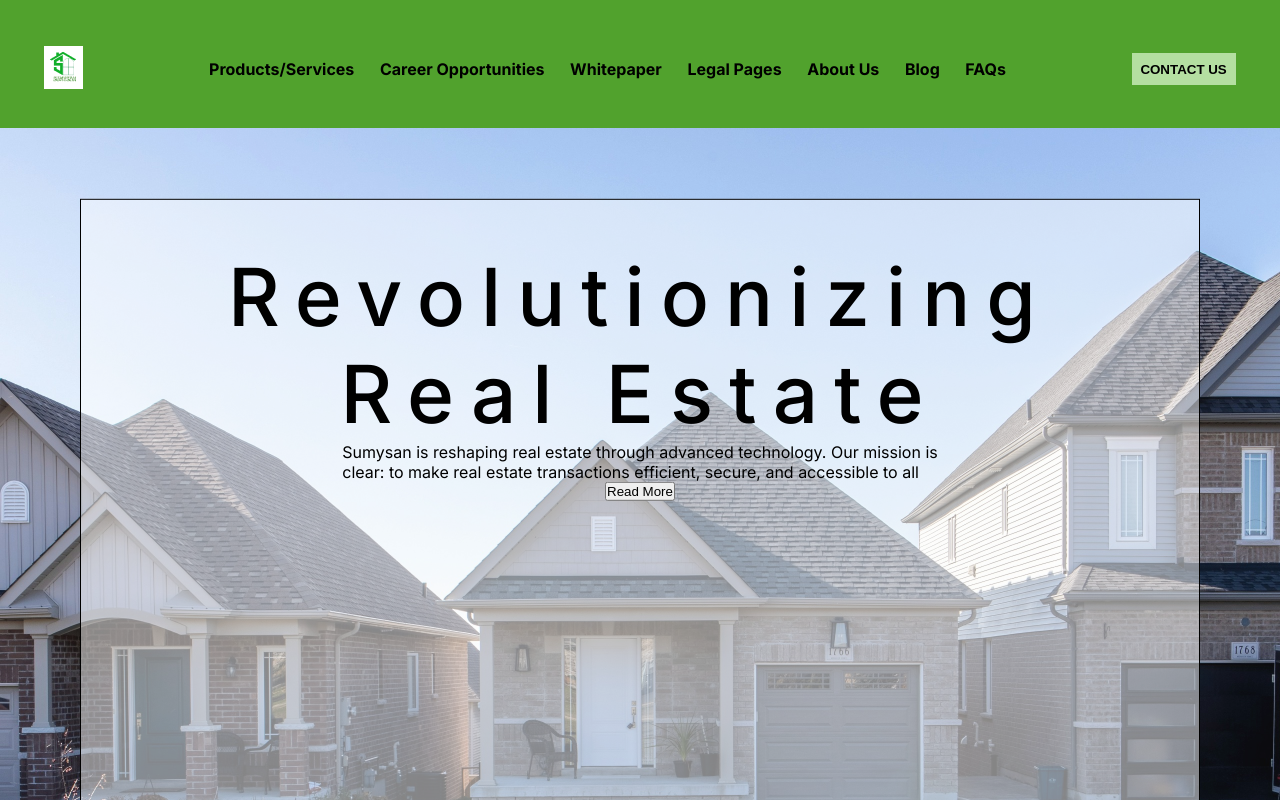
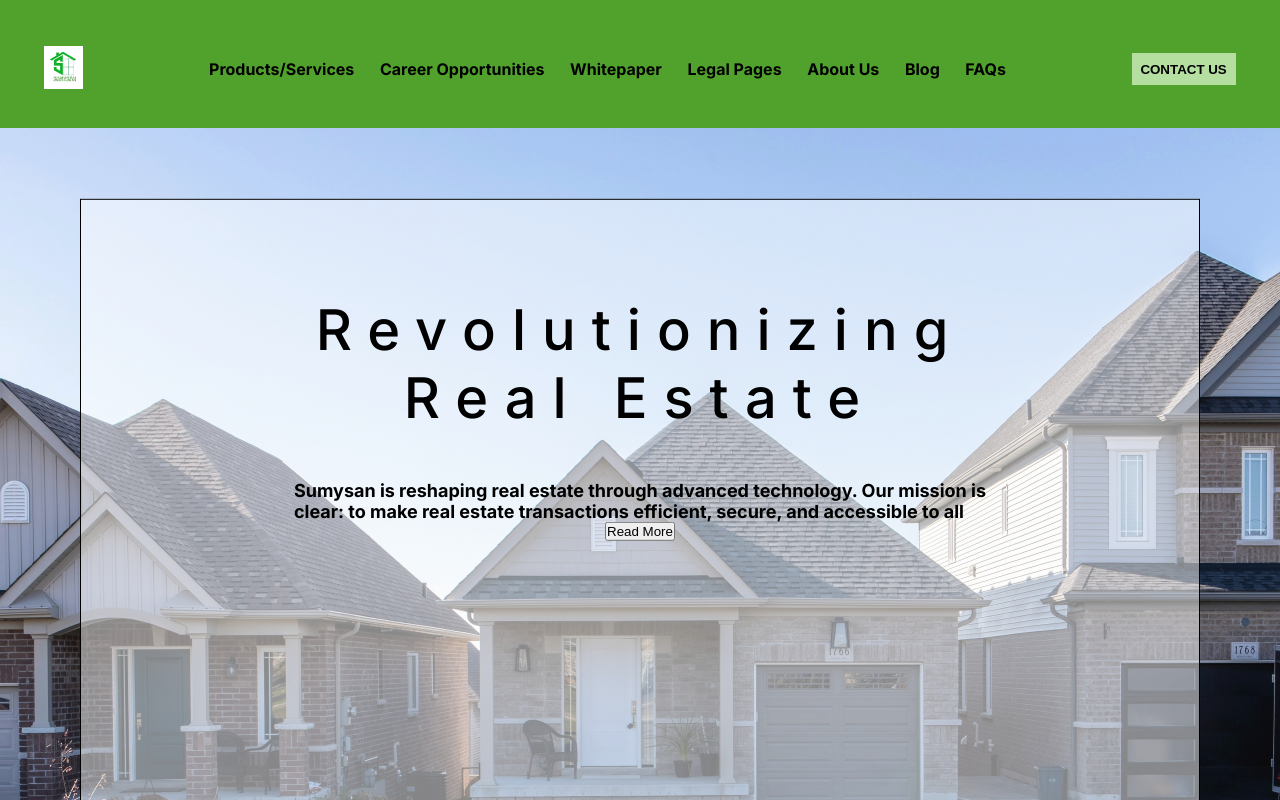
Before and after one commit to SumySan-Homex/Sumysan, a Next.js app: page / in a window 1280 px wide. Shown: the top 800 px of the page. Built offline with nearby package versions, Linux system fonts and the light colour scheme.

Commit message:
:construction_worker: Update style file. wip...

```diff
--- a/components/About.tsx
+++ b/components/About.tsx
@@ -13,7 +13,7 @@ const About = () => {
             <h2 className={styles.header}>Revolutionizing</h2>
             <h2 className={styles.header}>Real Estate</h2>
 
-            <p>
+            <p className={styles.desc}>
               Sumysan is reshaping real estate through advanced technology. Our
               mission is
               <br />
--- a/styles/about.module.css
+++ b/styles/about.module.css
@@ -20,12 +20,18 @@
   flex-direction: column;
   justify-content: center;
   align-items: center;
-  margin: 3rem;
+  margin: 6rem;
 }
 
 .header {
-  font-size: 5rem;
+  font-size: 3.5rem;
   font-weight: 500;
   font-style: normal;
   letter-spacing: 1rem;
 }
+
+.desc {
+  margin-top: 3rem;
+  font-weight: 700;
+  font-size: large;
+}
```
